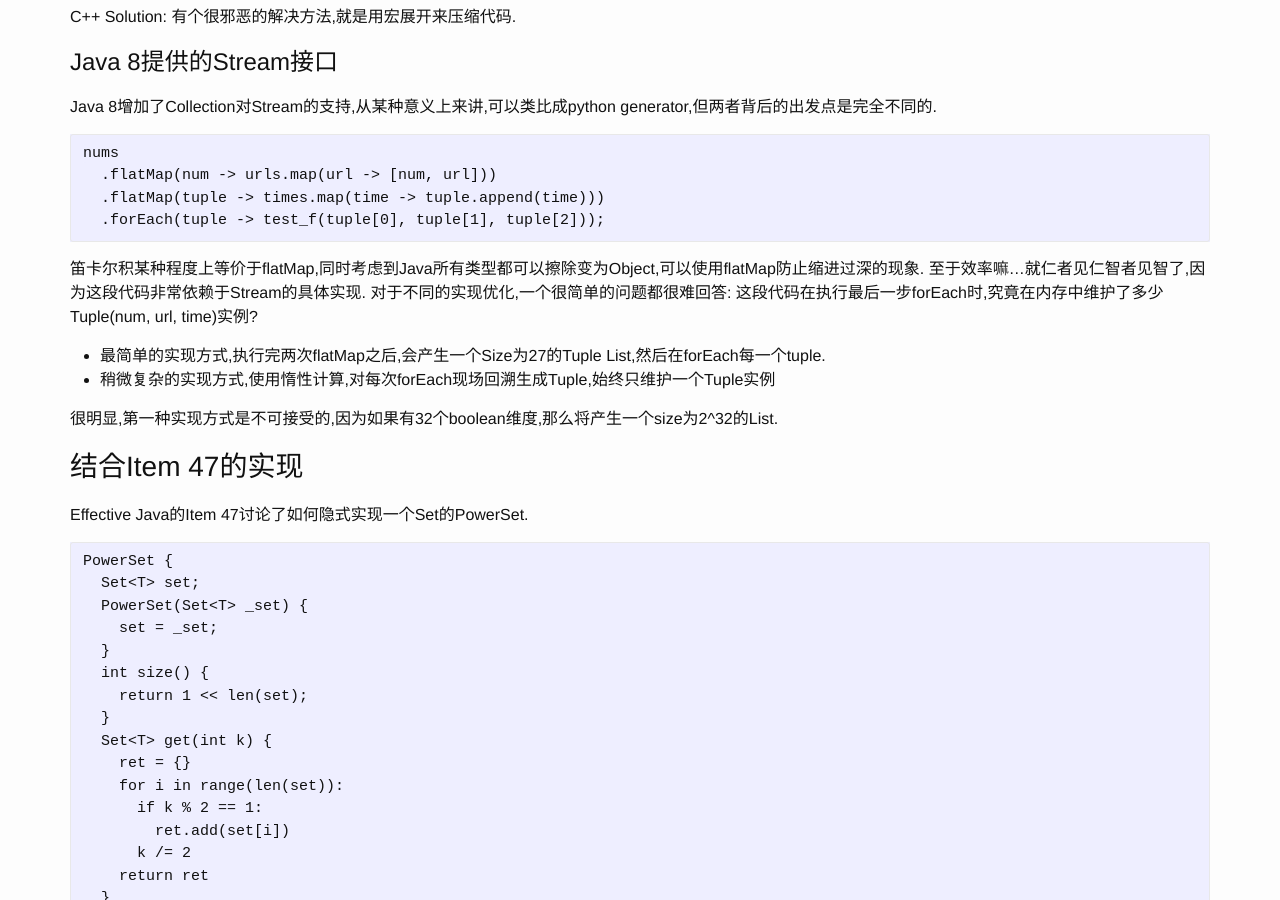
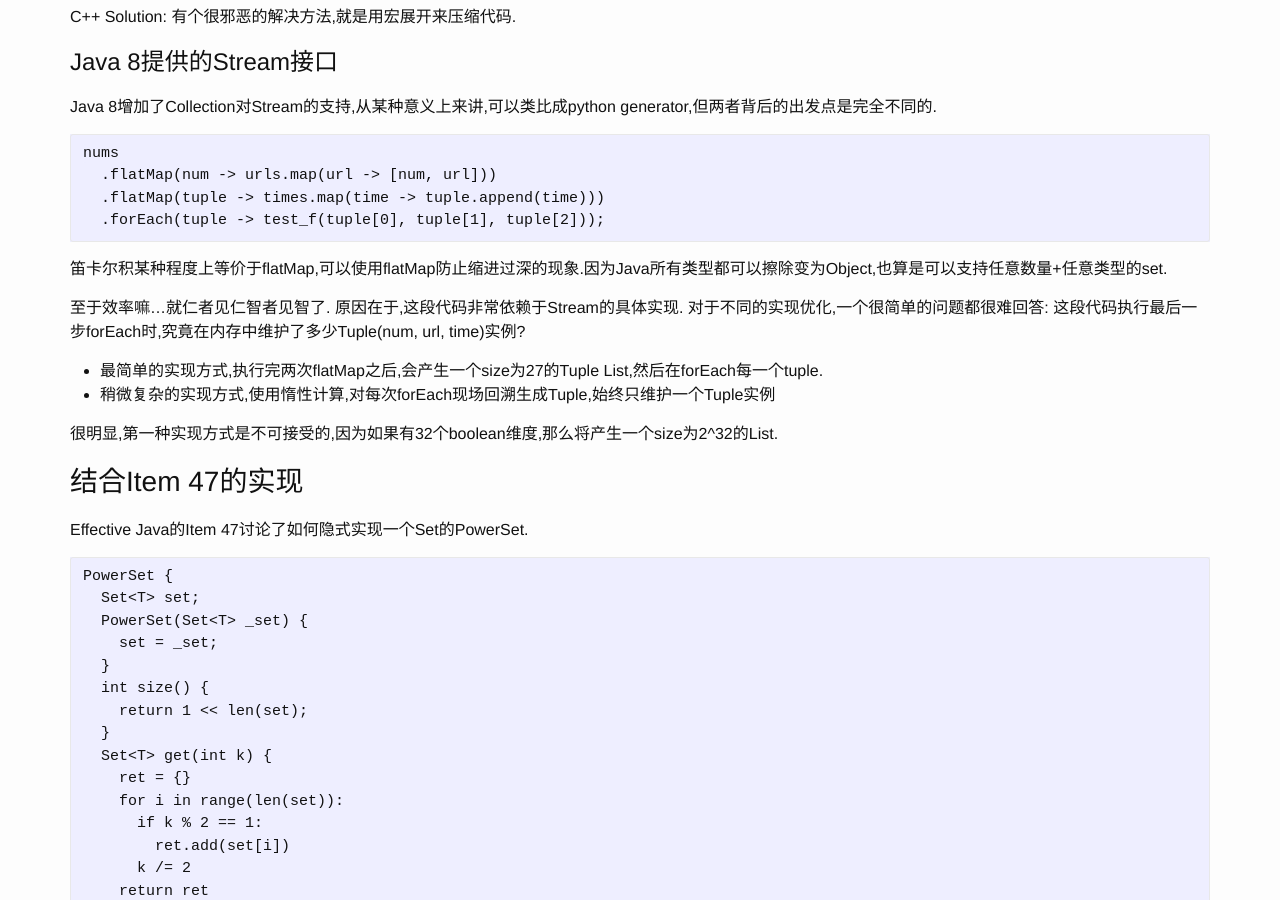
Before and after one commit to FiveEyes/FiveEyes.github.io, a Jekyll site: the page built from _posts/plt/2020-08-11-Cartesian-Product.md, in a window 1280 px wide and 900 px high, scrolled down 1508 px. Built offline with Jekyll 4.4.1, drawn with Linux system fonts in a browser that asks for light colours; formulas are drawn with MathJax 3.

Commit message:
Update 2020-08-11-Cartesian-Product.md

````diff
--- a/_posts/plt/2020-08-11-Cartesian-Product.md
+++ b/_posts/plt/2020-08-11-Cartesian-Product.md
@@ -82,10 +82,11 @@ nums
   .forEach(tuple -> test_f(tuple[0], tuple[1], tuple[2]));
 ```
 
-笛卡尔积某种程度上等价于flatMap,同时考虑到Java所有类型都可以擦除变为Object,可以使用flatMap防止缩进过深的现象.
-至于效率嘛...就仁者见仁智者见智了,因为这段代码非常依赖于Stream的具体实现.
-对于不同的实现优化,一个很简单的问题都很难回答: 这段代码在执行最后一步forEach时,究竟在内存中维护了多少Tuple(num, url, time)实例?
-  - 最简单的实现方式,执行完两次flatMap之后,会产生一个Size为27的Tuple List,然后在forEach每一个tuple.
+笛卡尔积某种程度上等价于flatMap,可以使用flatMap防止缩进过深的现象.因为Java所有类型都可以擦除变为Object,也算是可以支持任意数量+任意类型的set.
+
+至于效率嘛...就仁者见仁智者见智了. 原因在于,这段代码非常依赖于Stream的具体实现.
+对于不同的实现优化,一个很简单的问题都很难回答: 这段代码执行最后一步forEach时,究竟在内存中维护了多少Tuple(num, url, time)实例?
+  - 最简单的实现方式,执行完两次flatMap之后,会产生一个size为27的Tuple List,然后在forEach每一个tuple.
   - 稍微复杂的实现方式,使用惰性计算,对每次forEach现场回溯生成Tuple,始终只维护一个Tuple实例
 
 很明显,第一种实现方式是不可接受的,因为如果有32个boolean维度,那么将产生一个size为2^32的List.
````
